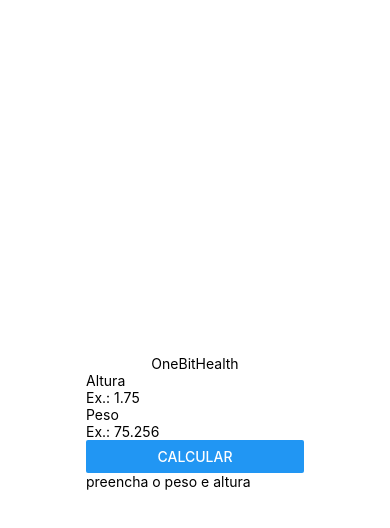
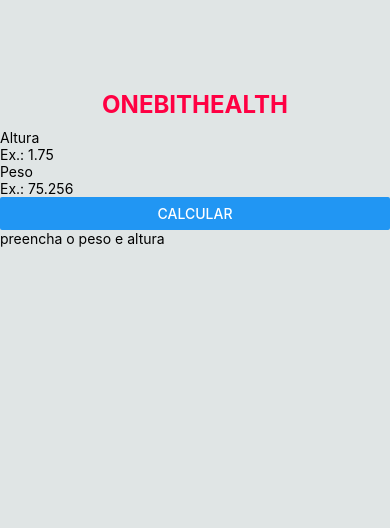
Before and after one commit to ChristianHerber/onebithealth, a React Native app: screen / in a window 390 px wide. Shown: the top 528 px of the page. Built offline with nearby package versions, Linux system fonts and the light colour scheme.

Commit message:
create: style.js to Title component

```diff
--- a/App.js
+++ b/App.js
@@ -16,8 +16,7 @@
 const styles = StyleSheet.create({
   container: {
     flex: 1,
-    backgroundColor: '#fff',
-    alignItems: 'center',
-    justifyContent: 'center',
+    backgroundColor: '#e0e5e5',
+    paddingTop: 80,
   },
 });
--- a/src/components/Title/index.js
+++ b/src/components/Title/index.js
@@ -1,10 +1,11 @@
 import React from "react";
 import { View, Text } from "react-native";
+import styles from "./style"
 
 const Title = () => {
     return (
-        <View>
-            <Text>OneBitHealth</Text>
+        <View style={styles.boxTitle}>
+            <Text style={styles.textTitle}>OneBitHealth</Text>
         </View>
     )
 }
--- /dev/null
+++ b/src/components/Title/style.js
@@ -0,0 +1,17 @@
+import { StyleSheet } from "react-native";
+
+const styles = StyleSheet.create({
+    boxTitle: {
+        alignItems: "center",
+        justifyContent: "center",
+        padding: 10,
+    },
+    textTitle: {
+        color: "#FF0043",
+        fontSize: 24,
+        fontWeight: "bold",
+        textTransform: "uppercase",
+    },
+})
+
+export default styles
```
